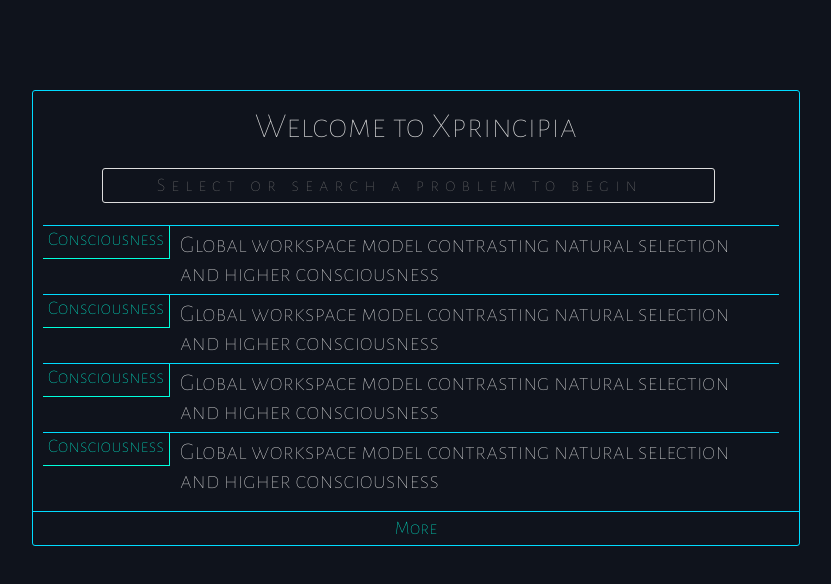
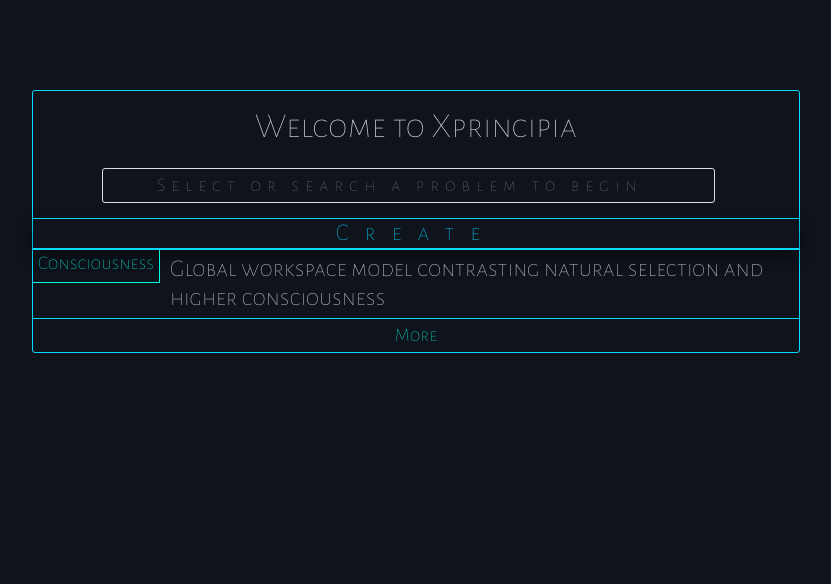
Before and after one commit to ShayanJa/xPrincipia_frontend, a React (Create React App) app: page /welcome in a window 1280 px wide. Shown: the top 584 px of the page, without its empty margins (224-1055 px from the left). Built offline with nearby package versions, Linux system fonts and the light colour scheme.

Commit message:
pushing so shayan can pull for meeting, working on adding create to welcome

```diff
--- a/src/assets/App.css
+++ b/src/assets/App.css
@@ -1216,9 +1216,36 @@
     #submitExplore {
     	display: none;
     }
-    #welcomeProblemsElements {
+    #welcomeUnitsContainer {
     	margin: 2px 15px 5px 5px;
     	padding: 5px;
+    }
+    #createWelcomeButton {
+      background-color: #0f131c;
+      color: #00dcff;
+      font-family: 'Alegreya Sans SC', sans-serif;
+      font-size: 150%;
+      font-weight: 100;
+      border: 1px solid #00dcff;
+      border-width: 1px 0px;
+      text-align: center;
+      text-decoration: none;
+      width: 100%;
+      margin: 0px;
+      padding: 0px;
+      -webkit-transition-duration: 0s;
+      transition-duration: 0s;
+      box-shadow: 0 8px 16px 0 rgba(0,0,0,0.2), 0 6px 20px 0 rgba(0,0,0,0.19);
+      letter-spacing: 16px;
+    }
+    #createWelcomeButton:hover {
+      background-color: #00dcff;
+      color: #0f131c;
+      cursor: pointer;
+    }
+    #createWelcomeButton:active {
+      background-color: #00dcff;
+      color: #0f131c;
     }
     #welcomeProblemsUnit {
     	border: 1px solid #00dcff;
@@ -1401,6 +1428,10 @@
     	background-color: #00dcff;
     	color: #0f131c;
     	cursor: pointer;
+    }
+    #createButton:active {
+      background-color: #00dcff;
+      color: #0f131c;
     }
     #sidebarElements {
     	border: 1px solid #00dcff;
--- a/src/components/QuestionForm.jsx
+++ b/src/components/QuestionForm.jsx
@@ -23,7 +23,7 @@ $.ajax({
   crossDomain: 'true',
   type: 'POST',
   headers: {'Content-Type' : 'application/json'},
-  url: 'http://localhost:10000/problem/questions',
+  url: 'http://localhost:10000/questions/create',
   processData: false,
   data: JSON.stringify({
     'question' : this.state.question,
--- a/src/components/SuggestionForm.jsx
+++ b/src/components/SuggestionForm.jsx
@@ -23,7 +23,7 @@ $.ajax({
   crossDomain: 'true',
   type: 'POST',
   headers: {'Content-Type' : 'application/json'},
-  url: 'http://localhost:10000/problem/suggestions',
+  url: 'http://localhost:10000/suggestions/create',
   processData: false,
   data: JSON.stringify({
     'suggestion' : this.state.suggestion,
--- a/src/components/WelcomeContainer.jsx
+++ b/src/components/WelcomeContainer.jsx
@@ -1,6 +1,7 @@
 import React from 'react';
 import ReactDOM from 'react-dom';
-import WelcomeUnit from './WelcomeUnit.jsx';
+import { Link } from 'react-router';
+import WelcomeUnitsContainer from './WelcomeUnit.jsx';
 import WelcomeForm from './WelcomeForm.jsx';
 import WelcomeMore from './WelcomeMore.jsx';
 
@@ -10,12 +11,8 @@ export default class WelcomeContainer extends React.Component {
         <div id="welcomeBox">
             <h1 id="welcomePrompt">Welcome to Xprincipia</h1>
             <WelcomeForm />
-            <div id="welcomeProblemsElements">
-              <WelcomeUnit />
-              <WelcomeUnit />
-              <WelcomeUnit />
-              <WelcomeUnit />
-            </div>
+            <Link to="/problem/createproblem"><div id="createWelcomeButton">Create</div></Link>
+            <WelcomeUnitsContainer />
             <WelcomeMore />
         </div>
       );
```
Also changed, not shown: src/components/WelcomeUnitsContainer.jsx (added, +17 -0 lines).
